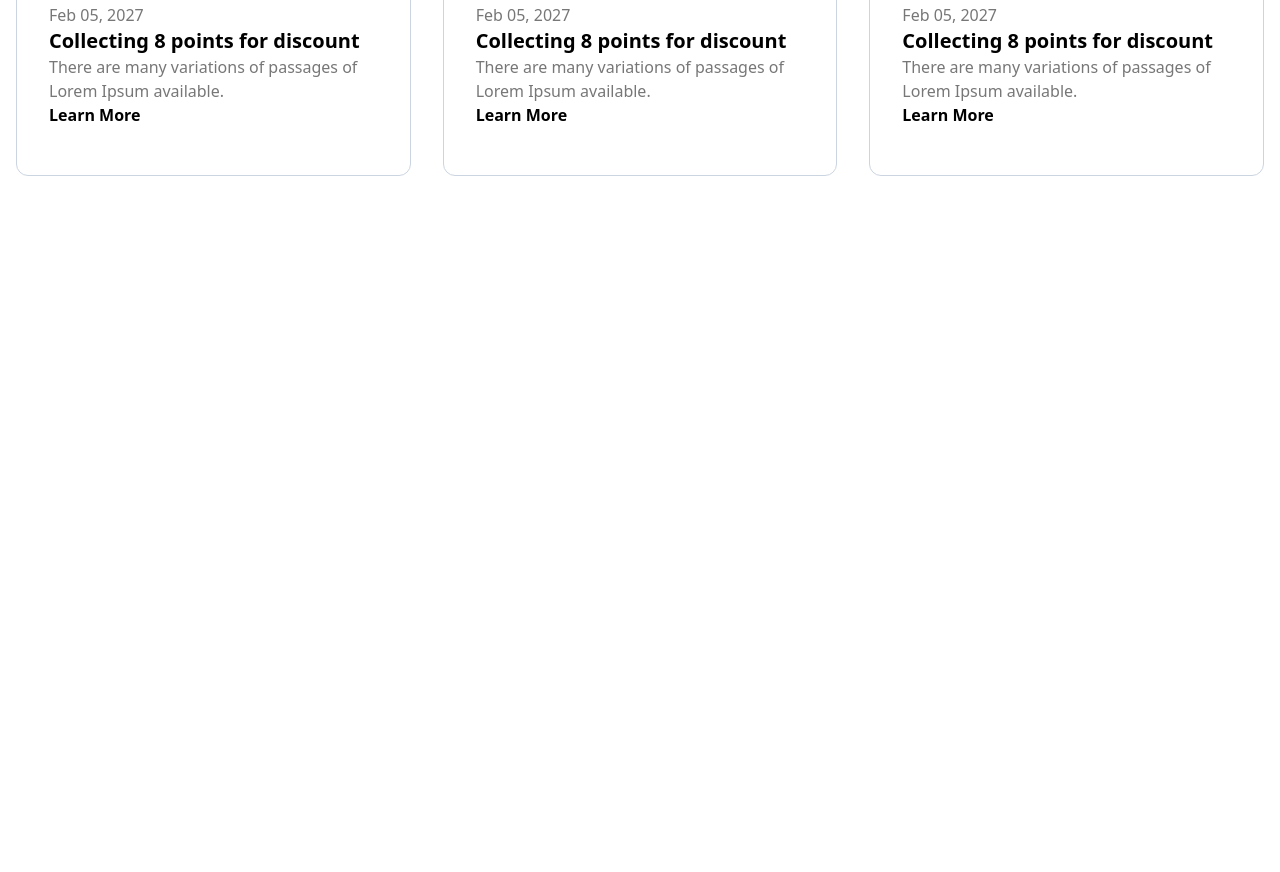
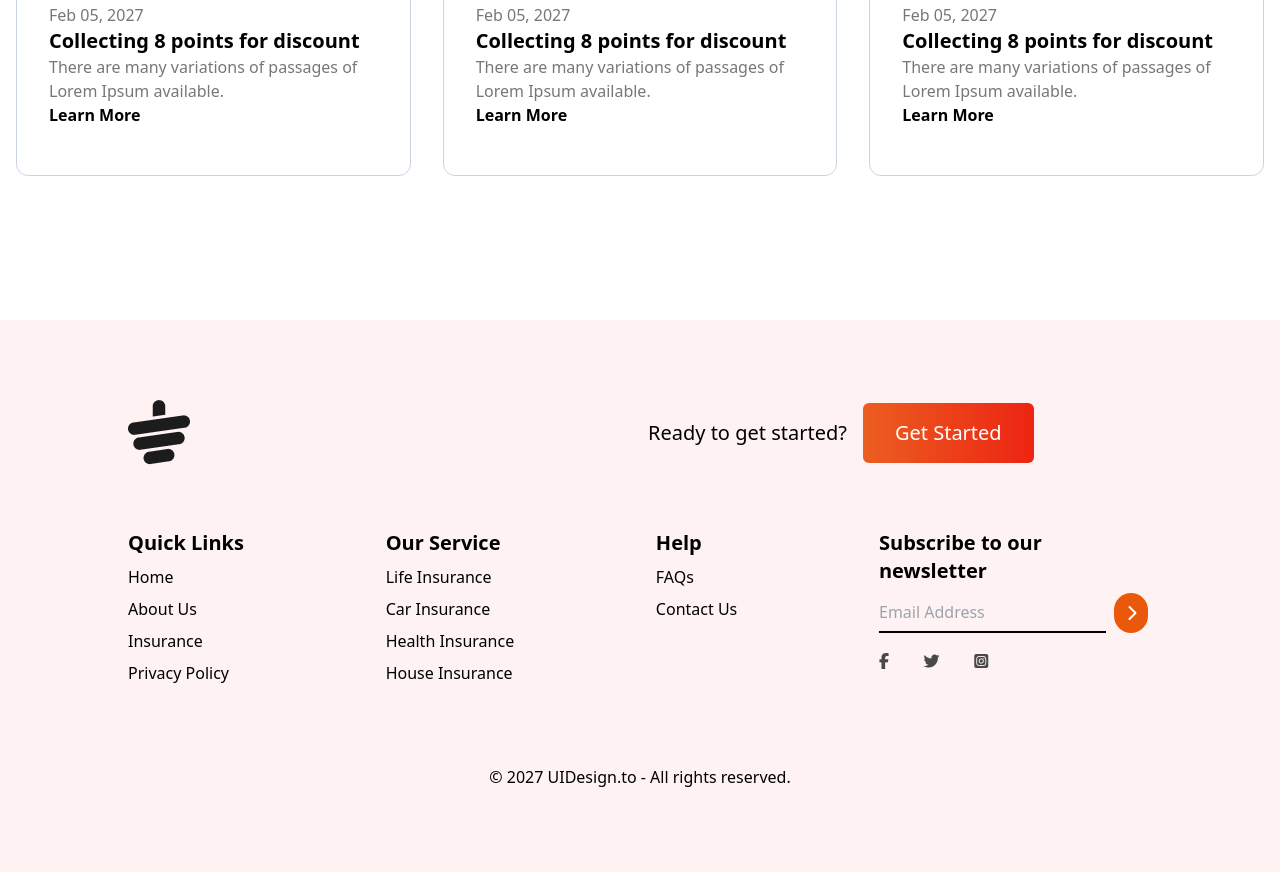
Before and after one commit to yasinarafat4/tea-house, a plain HTML site: page index.html in a window 1280 px wide. Shown: the part 2590-3462 px from the top of the page. Before the commit the page ends 2910 px from the top, so only its background shows below. Drawn offline with nearby package versions, Linux system fonts and the light colour scheme.

Commit message:
footer section added

```diff
--- a/index.html
+++ b/index.html
@@ -11,6 +11,7 @@
       href="https://fonts.googleapis.com/css2?family=Manrope:wght@400;500&family=Poppins:wght@500&display=swap"
       rel="stylesheet"
     />
+    <script src="https://kit.fontawesome.com/76943a5621.js" crossorigin="anonymous"></script>
     <script src="https://cdn.tailwindcss.com"></script>
     <script>
       tailwind.config = {
@@ -293,6 +294,58 @@
       </section>
     </main>
     <!-- footer -->
-    <footer></footer>
+    <footer class="container mx-auto bg-red-50 py-20 px-32">
+      <div class="grid md:grid-cols-2 gap-4">
+        <div>
+          <img src="images/cup.png" alt="cup">
+        </div>
+        <div class="flex items-center gap-4">
+          <p class="text-xl">Ready to get started?</p>
+          <button class="px-8 py-4 bg-gradient-to-r text-xl from-[#eb5e21] to-[#ed2412] text-white rounded-md">
+           Get Started
+          </button>
+        </div>
+      </div>
+      <div class="flex flex-col md:flex-row justify-between pt-16">
+        <div>
+          <h4 class="text-xl font-semibold space-y-5 pb-2">Quick Links</h4>
+          <ul class="space-y-2">
+            <li>Home</li>
+            <li>About Us</li>
+            <li>Insurance</li>
+            <li>Privacy Policy</li>
+          </ul>
+        </div>
+        <div>
+          <h4 class="text-xl font-semibold space-y-5 pb-2">Our Service</h4>
+          <ul class="space-y-2">
+            <li>Life Insurance</li>
+            <li>Car Insurance</li>
+            <li>Health Insurance</li>
+            <li>House Insurance</li>
+          </ul>
+        </div>
+        <div>
+          <h4 class="text-xl font-semibold pb-2">Help</h4>
+          <ul class="space-y-2">
+            <li>FAQs</li>
+            <li>Contact Us</li>
+          </ul>
+        </div>
+        <div>
+          <h3 class="text-xl font-semibold pb-2">Subscribe to our<br>newsletter</h3>
+          <div class="flex gap-2 mb-5">
+            <input class="border-b-2 border-black bg-red-50 w-4/6 md:w-5/6" type="text" name="" id="" placeholder="Email Address">
+            <i class="fa-solid fa-chevron-right bg-orange-600 rounded-full text-white p-3"></i>
+          </div>
+          <div class="flex justify-between w-2/5 mb-3">
+            <i class="fa-brands fa-facebook-f text-[#494949]"></i>
+            <i class="fa-brands fa-twitter text-[#494949]"></i>
+            <i class="fa-brands fa-square-instagram text-[#494949]"></i>
+          </div>
+        </div>
+      </div>
+      <div class="text-center py-20">© 2027 UIDesign.to - All rights reserved.</div>
+    </footer>
   </body>
 </html>
```
